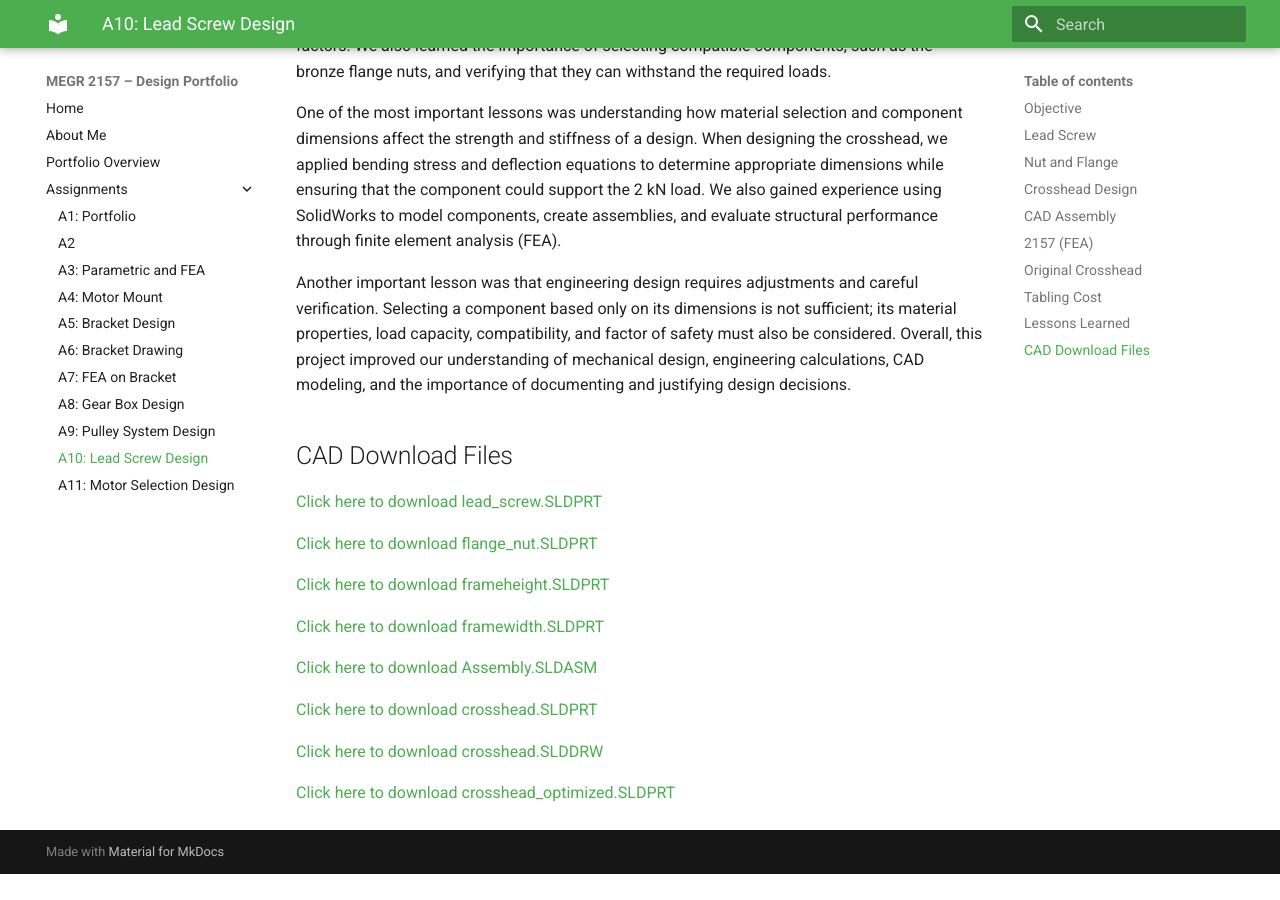
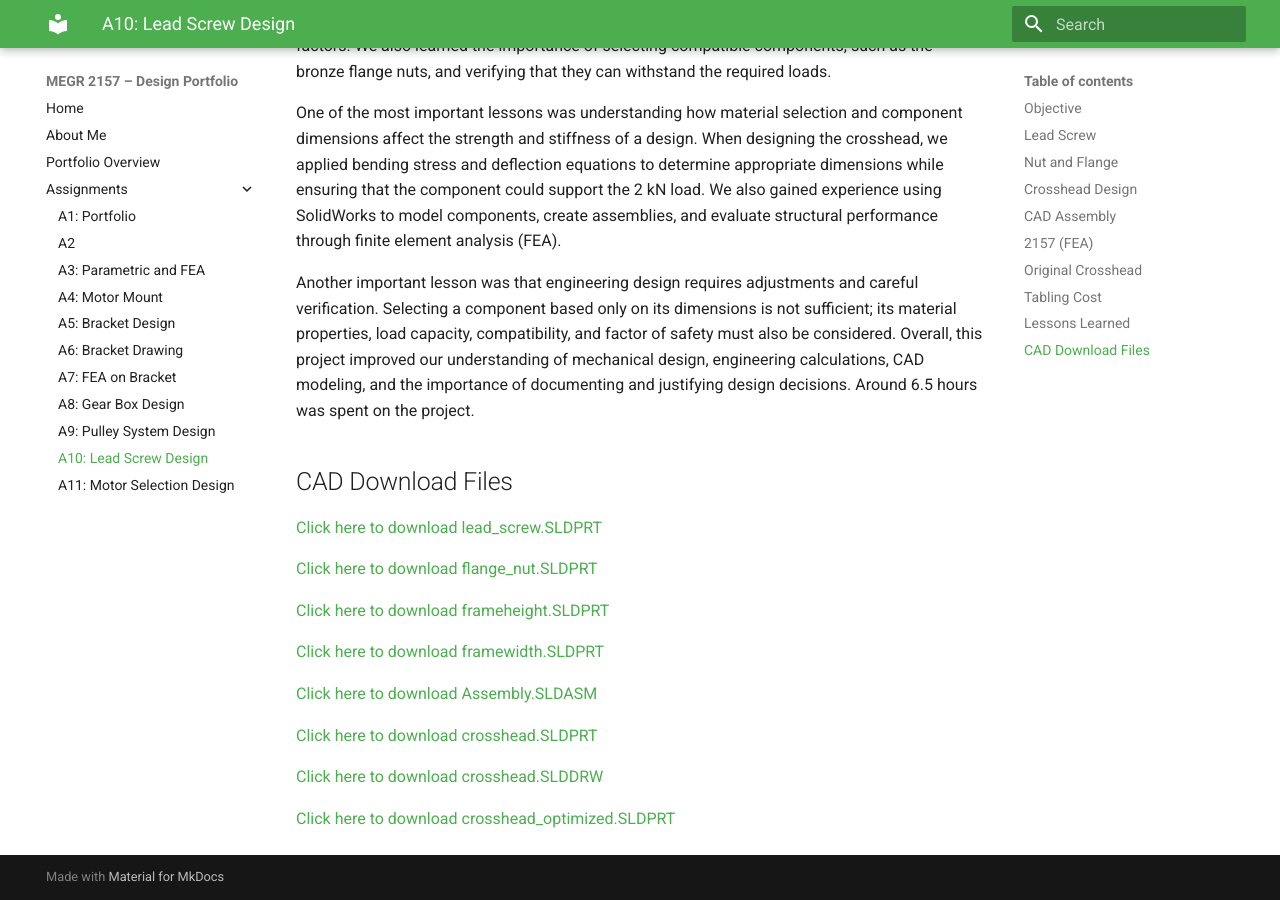
Before and after one commit to IzabellaMontero/megr2157-portfolio, an MkDocs documentation site: the page built from docs/assignments/A10/index.md, in a window 1280 px wide and 900 px high, scrolled down 16997 px. Built offline with MkDocs 1.6.1 and Material for MkDocs 9.7.7, drawn with Linux system fonts in a browser that asks for light colours; before the commit the page ends 17871 px from its top, so only the background shows below that.

Commit message:
Update project summary with time spent
Added project time spent and refined the conclusion.

```diff
--- a/docs/assignments/A10/index.md
+++ b/docs/assignments/A10/index.md
@@ -169,7 +169,7 @@ Throughout this project, our team gained a better understanding of the engineeri
 
 One of the most important lessons was understanding how material selection and component dimensions affect the strength and stiffness of a design. When designing the crosshead, we applied bending stress and deflection equations to determine appropriate dimensions while ensuring that the component could support the 2 kN load. We also gained experience using SolidWorks to model components, create assemblies, and evaluate structural performance through finite element analysis (FEA).
 
-Another important lesson was that engineering design requires adjustments and careful verification. Selecting a component based only on its dimensions is not sufficient; its material properties, load capacity, compatibility, and factor of safety must also be considered. Overall, this project improved our understanding of mechanical design, engineering calculations, CAD modeling, and the importance of documenting and justifying design decisions.
+Another important lesson was that engineering design requires adjustments and careful verification. Selecting a component based only on its dimensions is not sufficient; its material properties, load capacity, compatibility, and factor of safety must also be considered. Overall, this project improved our understanding of mechanical design, engineering calculations, CAD modeling, and the importance of documenting and justifying design decisions. Around 6.5 hours was spent on the project.
 
 ## CAD Download Files
 
```
